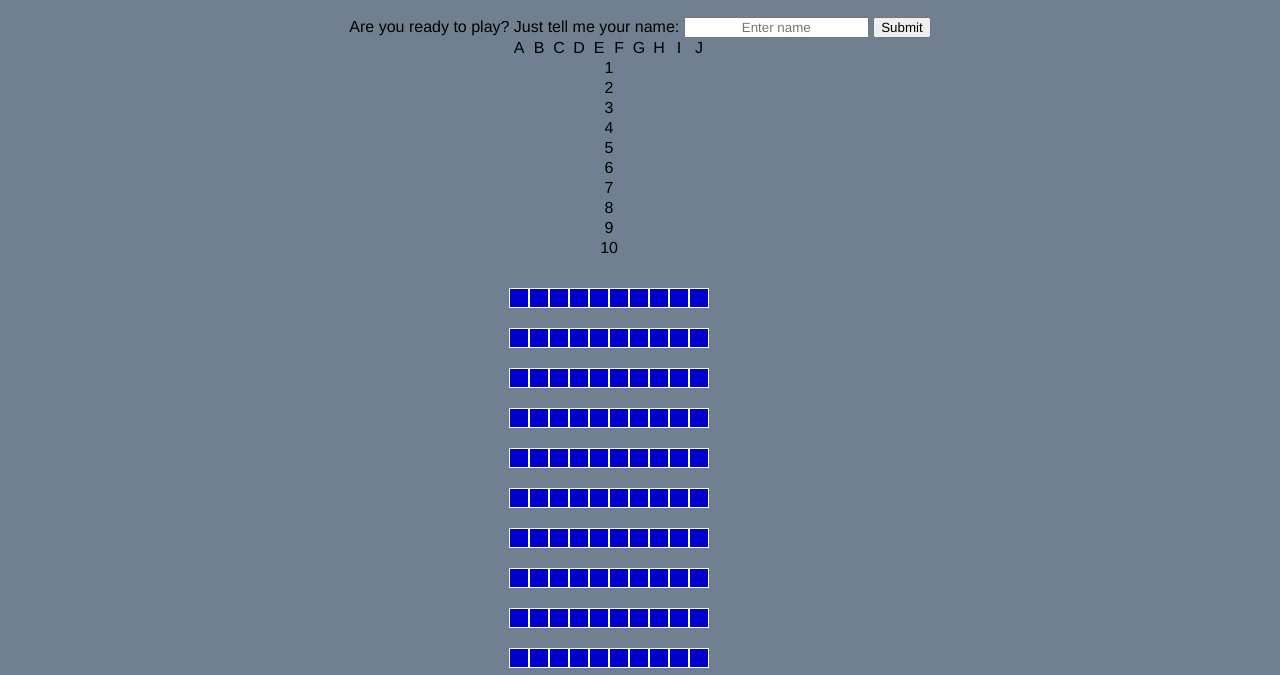
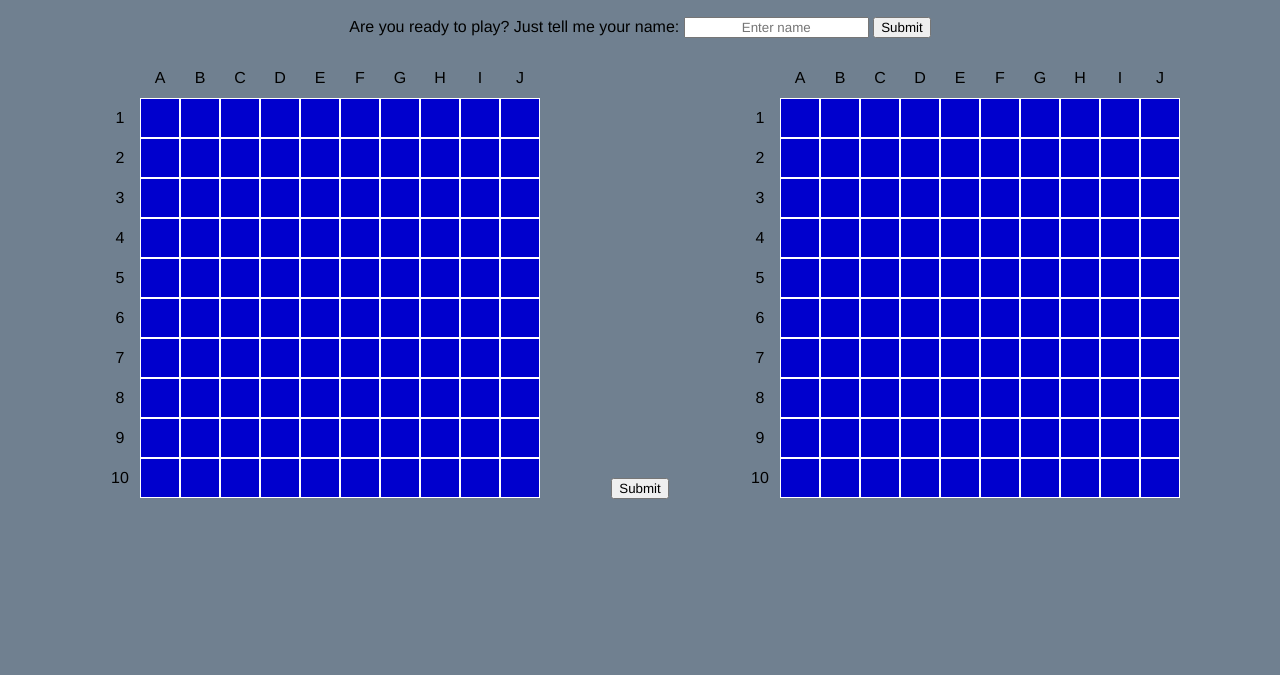
Before and after one commit to MissLiner/battleship_game, a website built with webpack: page dist/index.html in a window 1280 px wide. Shown: the part 60-735 px from the top of the page. Built offline with Linux system fonts and the light colour scheme.

Commit message:
Fix css to display boards properly

```diff
--- a/src/style.css
+++ b/src/style.css
@@ -7,26 +7,26 @@ body {
   background-color:slategrey;
 }
 
-#board-box {
-  display: grid;
-  grid-template-columns: repeat(11, 40px);
-  grid-template-rows: repeat(11, 40px);
-  height: 220px;
-  margin-top: 20px;
-  width: 220px;
-}
 
 #game-dialog {
   margin-top: 20px;
 }
 #game-display-box {
-  display:inline-block;
-  height: 220px;
-  width: 440px;
+  display: flex;
+  height: 440px;
+  width: auto;
+}
+#title {
+  margin-top: 20px;
 }
 
-#title {
+.board-box {
+  display: grid;
+  grid-template-columns: repeat(11, 1fr);
+  grid-template-rows: repeat(11, 1fr);
+  height: 440px;
   margin-top: 20px;
+  width: 440px;
 }
 .col-number-box {
   border: none;
@@ -36,9 +36,9 @@ body {
   grid-row-start: 1;
   grid-template-columns:  repeat(10, 1fr);
   grid-template-rows: 1fr;
-  height: 20px;
-  line-height: 20px;
-  width: 200px;
+  height: 40px;
+  line-height: 40px;
+  width: 400px;
 }
 .row-number-box {
   border: none;
@@ -47,10 +47,11 @@ body {
   grid-column-start: 1;
   grid-row-start: 2;
   grid-template-columns:  1fr;
-  grid-template-rows: repeat(11, 1fr);
-  height: 220px;
-  line-height: 20px;
-  width: 20px;
+  grid-template-rows: repeat(10, 1fr);
+  height: 400px;
+  line-height: 40px;
+  /* margin-left: 0px; */
+  width: 40px;
 }
 .number-space {
   border: none;
@@ -75,20 +76,20 @@ body {
   border: solid;
   border-color: white;
   border-width: 1px;
-  height:18px;
-  width: 18px;
+  height:38px;
+  width: 38px;
 }
 .number-space {
   border: none;
   background-color: transparent;
-  height: 20px;
-  width: 20px;
+  height: 40px;
+  width: 40px;
 }
 .row {
   display: grid;
   grid-template-columns: repeat(10, 1fr);
-  height: 20px;
-  width: 200px;
+  height: 40px;
+  width: 400px;
 }
 .open {
   background-color: mediumblue;
```
Also changed, not shown: dist/main.js.
